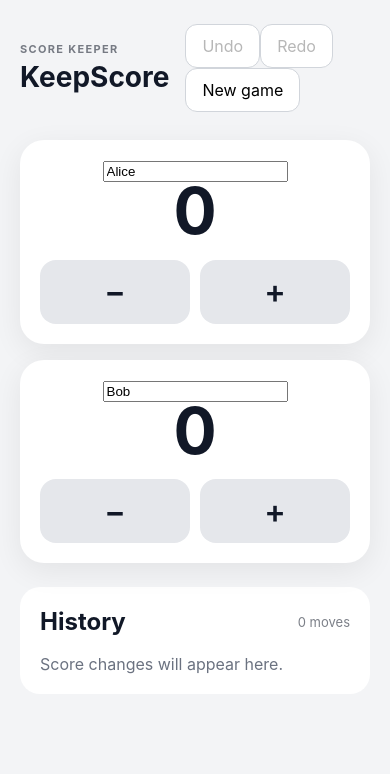
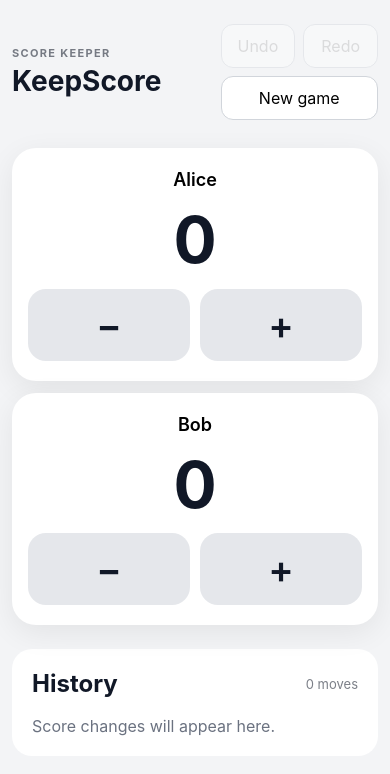
Before and after one commit to flofy/KeepScore, a React (Vite) app: page / in a window 390 px wide. Both pictures are taken after a click on the button "Start game". Shown: the top 774 px of the page. Built offline with nearby package versions, Linux system fonts and the light colour scheme.

Commit message:
feat: improve mobile scoring interactions
* feat: add touch-first scoring gestures

* feat: optimize scoring UI for touch devices

```diff
--- a/src/styles.css
+++ b/src/styles.css
@@ -4,33 +4,26 @@
   background: #f3f4f6;
   font-synthesis: none;
 }
-
 * { box-sizing: border-box; }
+html { overscroll-behavior-x: none; }
 body { margin: 0; min-width: 320px; }
-button { font: inherit; touch-action: manipulation; }
-
-.app-shell {
-  width: min(900px, 100%);
-  min-height: 100dvh;
-  margin: 0 auto;
-  padding: max(24px, env(safe-area-inset-top)) 20px max(32px, env(safe-area-inset-bottom));
-}
-
+button, input { font: inherit; }
+button { touch-action: manipulation; }
+.app-shell { width: min(900px, 100%); min-height: 100dvh; margin: 0 auto; padding: max(24px, env(safe-area-inset-top)) 20px max(32px, env(safe-area-inset-bottom)); }
 .app-header, .section-heading { display: flex; align-items: center; justify-content: space-between; gap: 16px; }
 .app-header { margin-bottom: 28px; }
 .eyebrow { margin: 0 0 4px; font-size: 11px; font-weight: 700; letter-spacing: .12em; opacity: .55; }
 h1, h2, p { margin-top: 0; }
 h1 { margin-bottom: 0; font-size: clamp(28px, 7vw, 42px); }
-
 .players { display: grid; grid-template-columns: repeat(2, minmax(0, 1fr)); gap: 16px; }
-.player-card { padding: 24px; border-radius: 24px; background: white; box-shadow: 0 8px 30px rgb(0 0 0 / 7%); text-align: center; }
-.player-card h2 { margin-bottom: 12px; font-size: 18px; }
-.player-card strong { display: block; margin-bottom: 20px; font-size: clamp(64px, 16vw, 112px); line-height: .9; }
+.player-card { padding: 24px; border-radius: 24px; background: white; box-shadow: 0 8px 30px rgb(0 0 0 / 7%); text-align: center; user-select: none; touch-action: pan-y; }
+.player-name { width: 100%; border: 0; background: transparent; text-align: center; font-weight: 600; font-size: 18px; outline-offset: 4px; }
+.player-card strong { display: block; margin: 20px 0; font-size: clamp(64px, 16vw, 112px); line-height: .9; }
 .score-actions { display: grid; grid-template-columns: 1fr 1fr; gap: 10px; }
-.score-actions button { min-height: 64px; border: 0; border-radius: 16px; background: #e5e7eb; color: #111827; font-size: 32px; font-weight: 600; cursor: pointer; }
-.score-actions button:active { transform: scale(.97); }
+.score-actions button { min-height: 72px; border: 0; border-radius: 18px; background: #e5e7eb; color: #111827; font-size: 38px; font-weight: 600; cursor: pointer; transition: transform .08s ease; }
+.score-actions button:active { transform: scale(.96); }
 .secondary-button { min-height: 44px; padding: 0 16px; border: 1px solid #d1d5db; border-radius: 12px; background: white; cursor: pointer; }
-
+.secondary-button:disabled { opacity: .4; cursor: default; }
 .history { margin-top: 24px; padding: 20px; border-radius: 20px; background: white; }
 .section-heading h2 { margin: 0; }
 .section-heading span { font-size: 13px; opacity: .55; }
@@ -38,8 +31,11 @@ h1 { margin-bottom: 0; font-size: clamp(28px, 7vw, 42px); }
 .history ol { margin: 16px 0 0; padding-left: 24px; }
 .history li { padding: 8px 0; }
 .history li strong { float: right; }
-
 @media (max-width: 560px) {
-  .players { grid-template-columns: 1fr; }
-  .player-card { padding: 20px; }
+  .app-shell { padding-left: 12px; padding-right: 12px; }
+  .players { grid-template-columns: 1fr; gap: 12px; }
+  .player-card { padding: 20px 16px; }
+  .toolbar { display: grid; grid-template-columns: 1fr 1fr; gap: 8px; }
+  .toolbar .secondary-button:last-child { grid-column: 1 / -1; }
 }
+@media (prefers-reduced-motion: reduce) { *, *::before, *::after { transition: none !important; } }
--- a/src/ui/App.tsx
+++ b/src/ui/App.tsx
@@ -1,11 +1,35 @@
-import { useState } from 'react'
+import { useRef, useState } from 'react'
+import type { TouchEvent } from 'react'
 import type { Game } from '../domain/game/types'
 import { GameSetup } from './GameSetup'
 import { localGameRepository } from '../infrastructure/persistence/gameRepository'
 import { useGameHistory } from './useGameHistory'
 
+function haptic() {
+  if ('vibrate' in navigator) navigator.vibrate(8)
+}
+
 function GameScreen({ initialGame, onNewGame }: { initialGame: Game; onNewGame: () => void }) {
   const { present: game, past, future, dispatch, undo, redo } = useGameHistory(initialGame)
+  const touchStart = useRef<{ x: number; y: number; playerId: string } | null>(null)
+
+  const onTouchStart = (event: TouchEvent<HTMLElement>, playerId: string) => {
+    const touch = event.changedTouches[0]
+    touchStart.current = { x: touch.clientX, y: touch.clientY, playerId }
+  }
+
+  const onTouchEnd = (event: TouchEvent<HTMLElement>) => {
+    const start = touchStart.current
+    if (!start) return
+    touchStart.current = null
+    const touch = event.changedTouches[0]
+    const dx = touch.clientX - start.x
+    const dy = touch.clientY - start.y
+    if (Math.abs(dx) < 64 || Math.abs(dx) < Math.abs(dy) * 1.25) return
+    dispatch({ type: 'ADD_SCORE', playerId: start.playerId, delta: dx > 0 ? 1 : -1 })
+    haptic()
+  }
+
   return (
     <main className="app-shell">
       <header className="app-header">
@@ -18,12 +42,12 @@ function GameScreen({ initialGame, onNewGame }: { initialGame: Game; onNewGame:
       </header>
       <section className="players" aria-label="Players">
         {game.players.map((player) => (
-          <article className="player-card" key={player.id}>
+          <article className="player-card" key={player.id} onTouchStart={(event) => onTouchStart(event, player.id)} onTouchEnd={onTouchEnd}>
             <input className="player-name" value={player.name} onChange={(event) => dispatch({ type: 'RENAME_PLAYER', playerId: player.id, name: event.target.value })} aria-label={`${player.name} name`} />
             <strong>{player.score}</strong>
             <div className="score-actions">
-              <button type="button" onClick={() => dispatch({ type: 'ADD_SCORE', playerId: player.id, delta: -1 })} aria-label={`Remove one point from ${player.name}`}>−</button>
-              <button type="button" onClick={() => dispatch({ type: 'ADD_SCORE', playerId: player.id, delta: 1 })} aria-label={`Add one point to ${player.name}`}>+</button>
+              <button type="button" onClick={() => { dispatch({ type: 'ADD_SCORE', playerId: player.id, delta: -1 }); haptic() }} aria-label={`Remove one point from ${player.name}`}>−</button>
+              <button type="button" onClick={() => { dispatch({ type: 'ADD_SCORE', playerId: player.id, delta: 1 }); haptic() }} aria-label={`Add one point to ${player.name}`}>+</button>
             </div>
           </article>
         ))}
```
